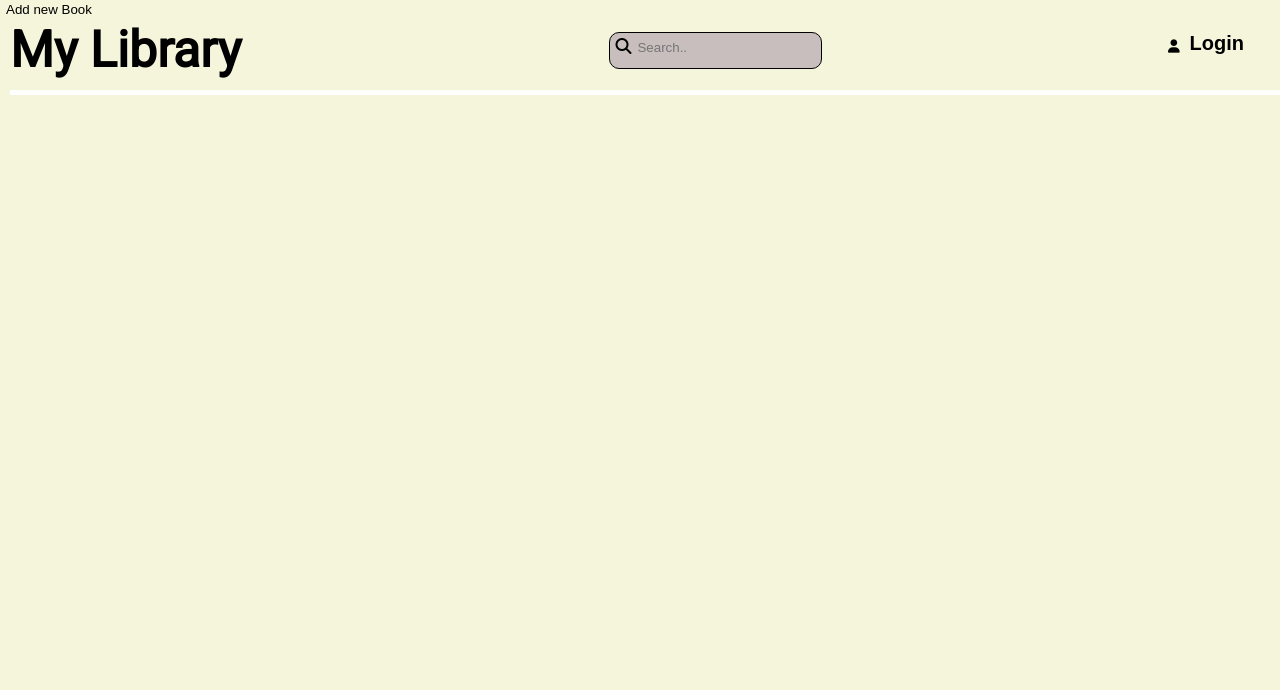
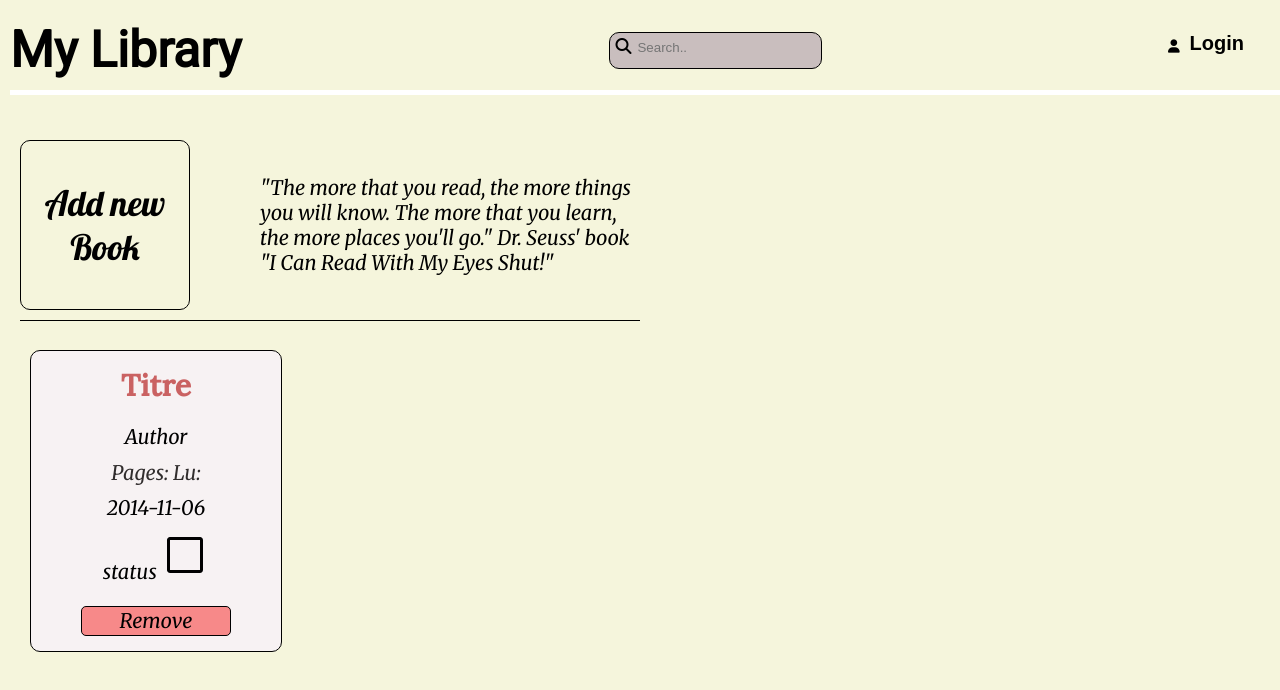
Before and after one commit to touredri/book_tarck, a plain HTML site: page index.html in a window 1280 px wide. Drawn offline with Linux system fonts and the light colour scheme.

Commit message:
add card

```diff
--- a/index.html
+++ b/index.html
@@ -26,8 +26,21 @@
       </button>
     </header>
     <section class="container">
-      <div class="add-button">
-        <button class="button-add">Add new Book</button>
+      <div class="add_button">
+        <button class="add_book">Add new Book</button>
+        <p>"The more that you read, the more things you will know. The more that you learn, the more places you'll go." Dr. Seuss' book "I Can Read With My Eyes Shut!"</p>
+      </div>
+    </section>
+    <section class="display_card">
+      <div class="card">
+        <h3 class="title item">Titre</h3>
+        <p class="author item">Author</p>
+        <p class="num item">Pages: <span class="all"></span> Lu:<span class="lu"></span></p>
+        <p class="date item">2014-11-06</p>
+        <button class="state">
+          <p class="status item">status <img src="/check_box_outline_blank_FILL0_wght400_GRAD0_opsz48.png" alt=""></p>
+        </button>
+        <button class="remove item">Remove</button>
       </div>
     </section>
 </body>
--- a/style.css
+++ b/style.css
@@ -1,8 +1,11 @@
 @import url('https://fonts.googleapis.com/css2?family=Roboto&display=swap');
+@import url('https://fonts.googleapis.com/css2?family=Lobster&display=swap');
+@import url('https://fonts.googleapis.com/css2?family=Merriweather:ital@1&display=swap');
+@import url('https://fonts.googleapis.com/css2?family=Lora:wght@500&display=swap');
+
 
 body {
   width: 100%;
-  height: 100%;
   margin: 0;
   padding: 0;
   background-color: beige;
@@ -70,3 +73,102 @@ header i {
   height: 50px;
   border-radius: 50%;
 }
+
+.container {
+  position: absolute;
+  top: 140px;
+  left: 20px;
+  border-bottom: 1px solid black;
+  padding-bottom: 10px;
+}
+
+.add_button {
+  display: flex;
+  flex-direction: row;
+  align-items: center;
+  gap: 60px;
+}
+
+.add_book {
+  font-family: 'Lobster', cursive;
+  width: 170px;
+  height: 170px;
+  border-radius: 50%;
+  font-size: 35px;
+  border: 1px solid black;
+  border-radius: 10px;
+}
+
+.add_book:hover {
+  border: 1px solid black;
+  background-color: rgb(201, 190, 190);
+  cursor: pointer;
+  transform: scale(1.1);
+
+}
+
+.add_button p {
+  font-family: 'Merriweather', serif;
+  font-size: 20px;
+  margin-left: 10px;
+  width: 380px;
+}
+
+.display_card {
+  display: flex;
+  position: absolute;
+  top: 340px;
+  left: 20px;
+}
+
+.card {
+  width: 250px;
+  height: 300px;
+  border: 1px solid black;
+  border-radius: 10px;
+  margin: 10px;
+  background-color: rgb(247, 242, 243);
+  display: flex;
+  flex-direction: column;
+  justify-content: space-around;
+  align-items: center;
+}
+
+.item {
+  font-family: 'Merriweather', serif;
+  font-size: 20px;
+  margin: 0;
+}
+
+.title {
+  font-family: 'Lora', serif;
+  margin: 10px;
+  color: rgb(202, 98, 98);
+  font-size: 30px;
+  align-items: center;
+}
+
+.author {
+}
+
+.num {
+  color: rgb(49, 45, 45);
+}
+
+.date {
+}
+
+.state {
+  display: flex;
+  justify-content: center;
+  align-items: center;
+}
+
+.remove {
+  border: 1px solid black;
+  border-radius: 5px;
+  background-color: rgb(247, 137, 137);
+  width: 150px;
+  height: 30px;
+  margin: 10px;
+}
```
Also changed, not shown: check_box_FILL0_wght400_GRAD0_opsz48.png (added), check_box_outline_blank_FILL0_wght400_GRAD0_opsz48.png (added).
